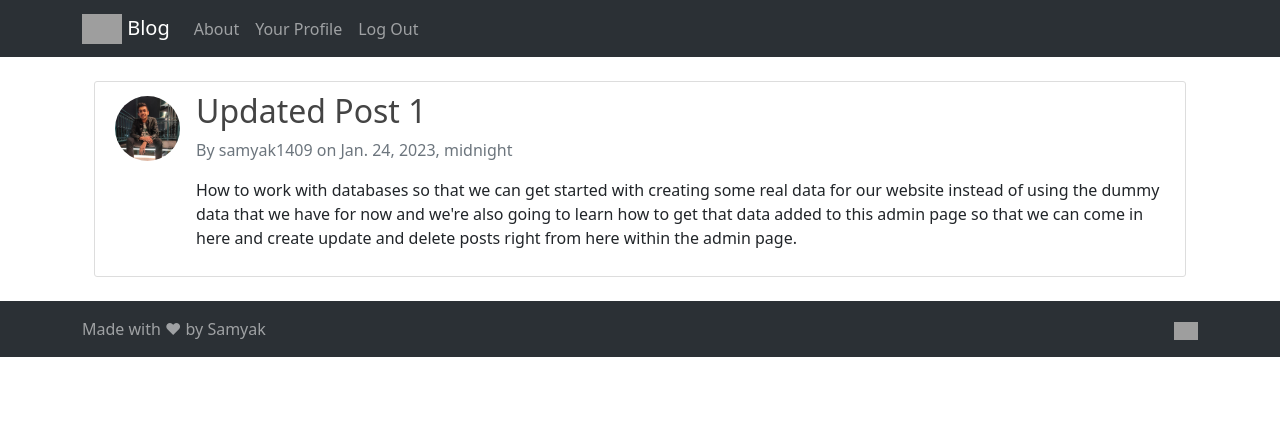
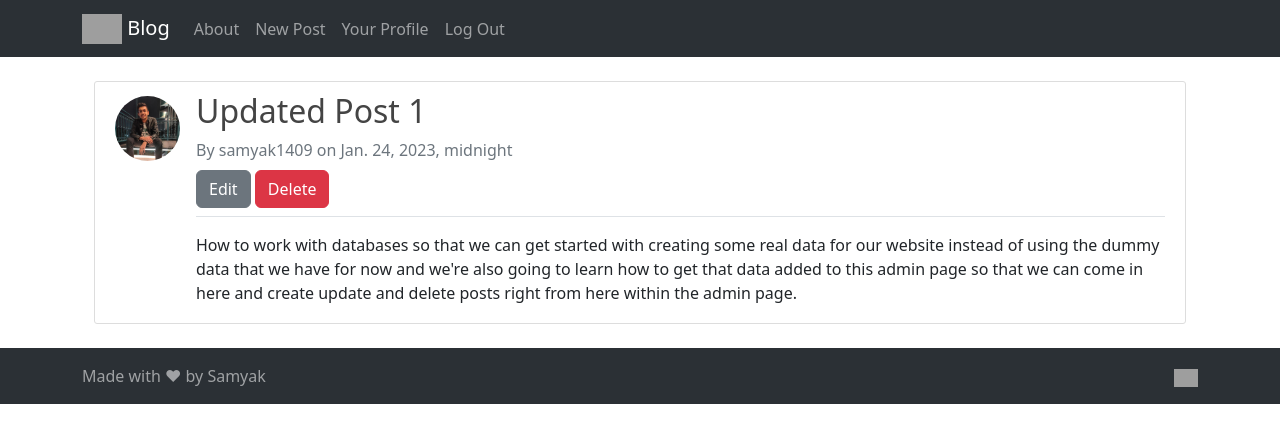
Before and after one commit to samyak1409/django, a Django app: page /post/1/ in a window 1280 px wide. Shown: the top 443 px of the page. Run offline with Django 4.2, Linux system fonts and the light colour scheme; a user stored in the database is signed in; data comes from the database, SQL or seed files in the repository; both versions use the stored data as it was after the commit; some libraries are stand-ins or nearby versions; grey boxes are pictures that could not be loaded.

Commit message:
vid 10: added links

```diff
--- a/django_project/blog/templates/blog/about.html
+++ b/django_project/blog/templates/blog/about.html
@@ -2,7 +2,9 @@
 
 {% block content %}
 
-  <p>Lorem ipsum dolor sit amet, consectetur adipisicing elit. A ad adipisci blanditiis cupiditate deleniti error impedit nihil optio qui ut? Ab asperiores at atque commodi cum dolore eos et eveniet fugiat illo inventore ipsa modi, necessitatibus nemo nobis nulla odit officia provident quae quaerat quos reiciendis repellendus, reprehenderit, sed sequi soluta tempore totam ut veritatis vero. Iure maxime, recusandae? Assumenda distinctio eaque expedita explicabo ipsa natus praesentium velit. Adipisci consequatur cum est laboriosam laudantium maxime nam recusandae ut vel. Adipisci animi atque, aut, beatae consequatur consequuntur cumque distinctio earum error illum minima nam placeat qui quibusdam, quidem rerum tenetur veniam.</p>
-  <p>Lorem ipsum dolor sit amet, consectetur adipisicing elit. Accusantium autem debitis dolorem, eligendi incidunt ipsa magnam natus placeat quisquam quod reiciendis tempore! Id modi placeat quaerat velit voluptas. Aut debitis delectus dolor ea eaque, expedita incidunt ipsum libero maiores, nemo quam quibusdam quisquam quos ratione reiciendis saepe similique sunt tempore?</p>
+  <div class="content-section">
+    <p>Lorem ipsum dolor sit amet, consectetur adipisicing elit. A ad adipisci blanditiis cupiditate deleniti error impedit nihil optio qui ut? Ab asperiores at atque commodi cum dolore eos et eveniet fugiat illo inventore ipsa modi, necessitatibus nemo nobis nulla odit officia provident quae quaerat quos reiciendis repellendus, reprehenderit, sed sequi soluta tempore totam ut veritatis vero. Iure maxime, recusandae? Assumenda distinctio eaque expedita explicabo ipsa natus praesentium velit. Adipisci consequatur cum est laboriosam laudantium maxime nam recusandae ut vel. Adipisci animi atque, aut, beatae consequatur consequuntur cumque distinctio earum error illum minima nam placeat qui quibusdam, quidem rerum tenetur veniam.</p>
+    <p>Lorem ipsum dolor sit amet, consectetur adipisicing elit. Accusantium autem debitis dolorem, eligendi incidunt ipsa magnam natus placeat quisquam quod reiciendis tempore! Id modi placeat quaerat velit voluptas. Aut debitis delectus dolor ea eaque, expedita incidunt ipsum libero maiores, nemo quam quibusdam quisquam quos ratione reiciendis saepe similique sunt tempore?</p>
+  </div>
 
 {% endblock content %}
--- a/django_project/blog/templates/blog/base.html
+++ b/django_project/blog/templates/blog/base.html
@@ -51,6 +51,9 @@
               </li>
               <!-- Django provides `user` functionality by default, so that we can check if the user is logged in or not. (https://youtu.be/3aVqWaLjqS4?t=1100) -->
               {% if user.is_authenticated %}
+                <li class="nav-item">
+                  <a class="nav-link" href="{% url 'create' %}">New Post</a>
+                </li>
                 <li class="nav-item">
                   <a class="nav-link" href="{% url 'profile' %}">Your Profile</a>
                 </li>
--- a/django_project/blog/templates/blog/post_detail.html
+++ b/django_project/blog/templates/blog/post_detail.html
@@ -10,9 +10,22 @@
       <img class="article-img rounded-circle object-fit-cover" src="{{ object.author.profile.pic.url }}" alt="">
 
       <div>
+
+        <!-- Post Meta Data: -->
         <h2 class="article-title">{{ object.title }}</h2>
-        <p class="text-secondary">By {{ object.author }} on {{ object.date_posted }}</p>
-        <p>{{ object.content }}</p>
+        <p class="text-secondary mb-1">By {{ object.author }} on {{ object.date_posted }}</p>
+
+        <!-- Edit & Delete Buttons: -->
+        {% if user == object.author %}
+          <div class="mt-2 mb-2">
+            <a class="btn btn-secondary" href="{% url 'update' object.id %}">Edit</a>
+            <a class="btn btn-danger" href="{% url 'delete' object.id %}">Delete</a>
+          </div>
+        {% endif %}
+
+        <!-- Content: -->
+        <p class="border-top pt-3 mb-2">{{ object.content }}</p>
+
       </div>
 
     </div>
--- a/django_project/users/templates/users/logout.html
+++ b/django_project/users/templates/users/logout.html
@@ -2,7 +2,7 @@
 
 {% block content %}
 
-  <div class="border-top pt-3 text-center">
+  <div class="border-top text-center pt-2">
     <small class="text-muted">
       <a href="{% url 'login' %}">Log In Again</a>
     </small>
```
Also changed, not shown: django_project/blog/templates/blog/home.html (+7 -2 lines), README.md, django_project/db.sqlite3.
